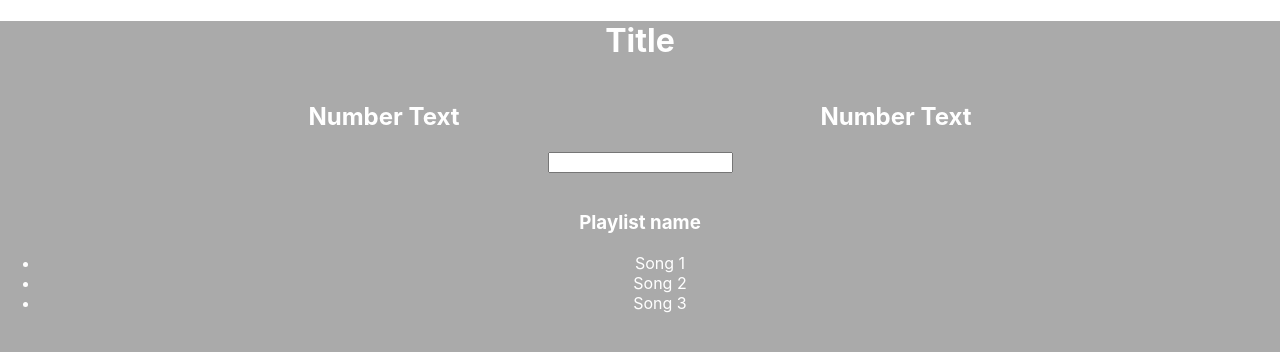
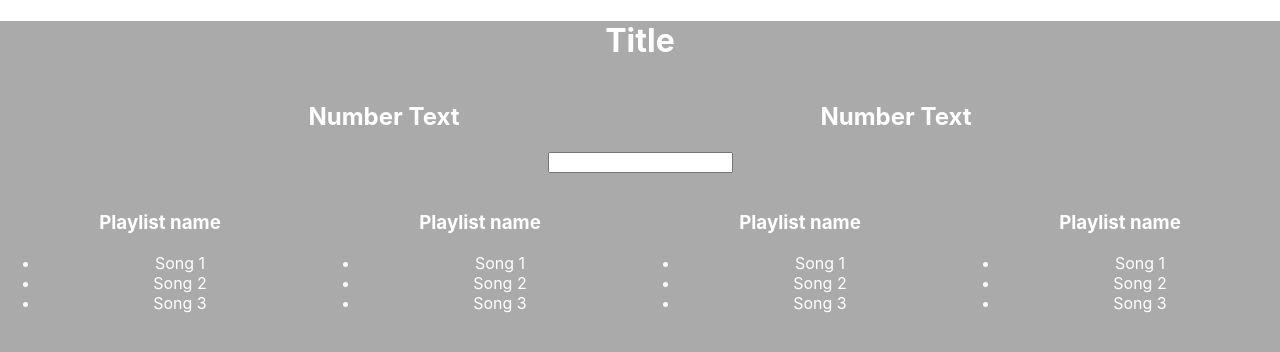
Before and after one commit to jock-dalby/react-playlist, a React (Create React App) app: page / in a window 1280 px wide. Shown: the top 352 px of the page. Built offline with nearby package versions, Linux system fonts and the light colour scheme.

Commit message:
create default styling prop and add to components

```diff
--- a/src/App.js
+++ b/src/App.js
@@ -2,12 +2,15 @@ import React, { Component } from 'react';
 import './App.css';
 
 const defaultTextColor = '#fff';
+let defaultStyle = {
+  color: defaultTextColor,
+}
 
 class Aggregate extends Component {
   render() {
     return (
-      <div style={{ width: '40%', display: 'inline-block' }}>
-        <h2 style={{ color: defaultTextColor }}>Number Text</h2>
+      <div style={{ ...defaultStyle, width: '40%', display: 'inline-block' }}>
+        <h2>Number Text</h2>
       </div>
     )
   }
@@ -27,7 +30,7 @@ class Filter extends Component {
 class PlaylistItem extends Component {
   render() {
     return (
-      <div style={{ color: defaultTextColor }}>
+      <div style={{ ...defaultStyle, display: 'inline-block', width: '25%' }}>
         <img />
         <h3>Playlist name</h3>
         <ul>
@@ -44,10 +47,13 @@ class App extends Component {
   render() {
     return (
       <div className="App">
-        <h1 style={{ color: defaultTextColor }}>Title</h1>
+        <h1 style={defaultStyle}>Title</h1>
         <Aggregate></Aggregate>
         <Aggregate></Aggregate>
         <Filter/>
+        <PlaylistItem/>
+        <PlaylistItem/>
+        <PlaylistItem/>
         <PlaylistItem/>
       </div>
     );
```
